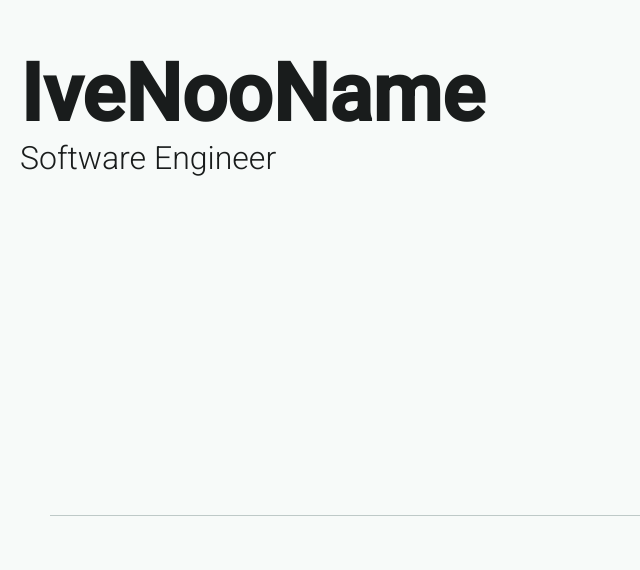
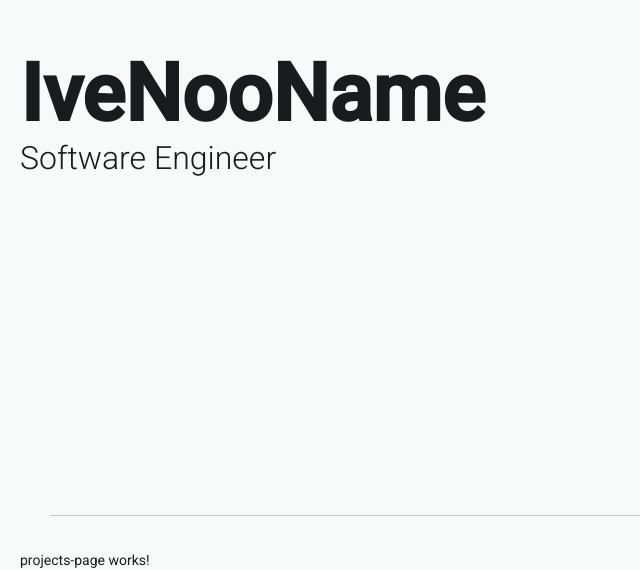
Before and after one commit to IveNooName/IveNooName.github.io, an Angular app: page / in a window 1280 px wide. Shown: the part 285-855 px from the top of the page, without its empty margins (0-640 px from the left). Before the commit the page ends 821 px from the top, so only its background shows below. Built offline with nearby package versions, Linux system fonts and the light colour scheme.

Commit message:
added Projects page

```diff
--- a/src/app/app.html
+++ b/src/app/app.html
@@ -1,3 +1,4 @@
 <div class="padding-class">
   <app-landing-page></app-landing-page>
+  <app-projects-page></app-projects-page>
 </div>
--- a/src/app/app.ts
+++ b/src/app/app.ts
@@ -1,9 +1,10 @@
 import { Component } from '@angular/core';
 import { LandingPage } from './components/landing-page/landing-page';
+import { ProjectsPage } from './components/projects-page/projects-page';
 
 @Component({
   selector: 'app-root',
-  imports: [LandingPage],
+  imports: [LandingPage, ProjectsPage],
   templateUrl: './app.html',
   styleUrl: './app.scss',
 })
--- /dev/null
+++ b/src/app/components/projects-page/projects-page.html
@@ -0,0 +1 @@
+<p>projects-page works!</p>
```
Also changed, not shown: src/app/components/projects-page/projects-page.ts (added, +9 -0 lines), src/app/components/projects-page/projects-page.scss (added), 1 other file (tests, documents, lock files or other folders).
